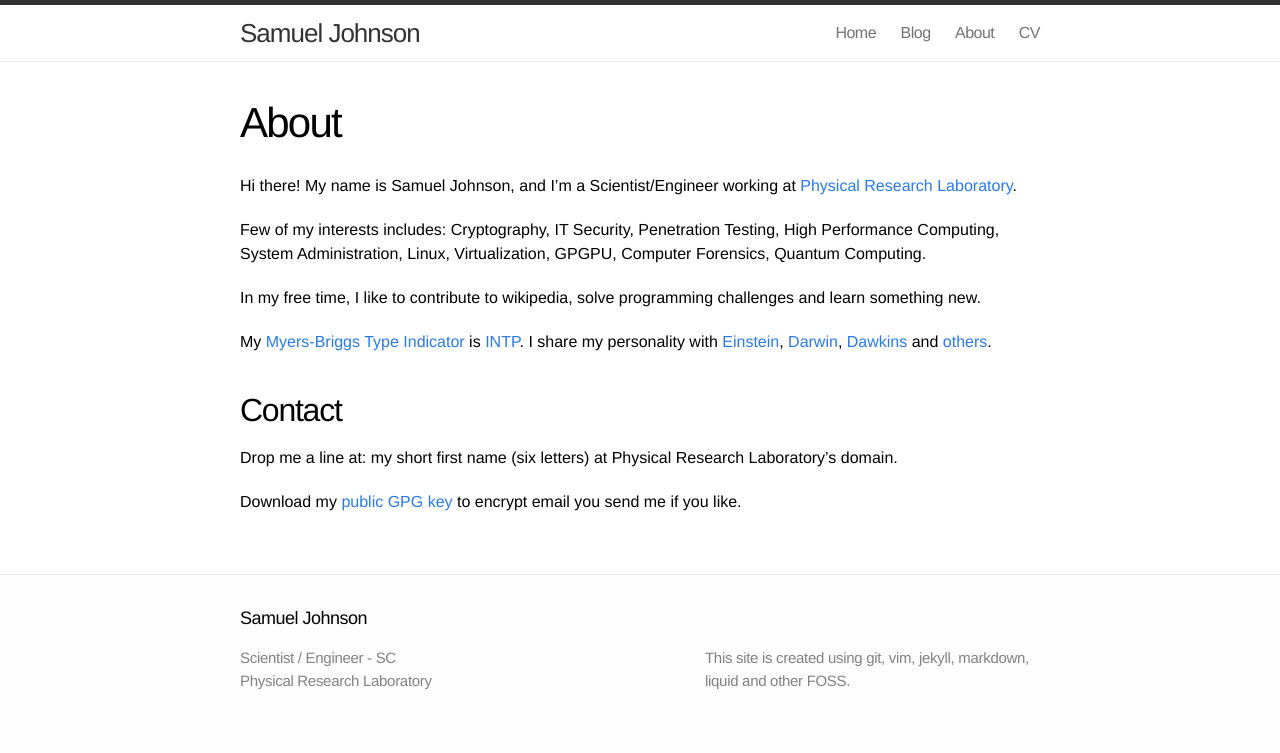
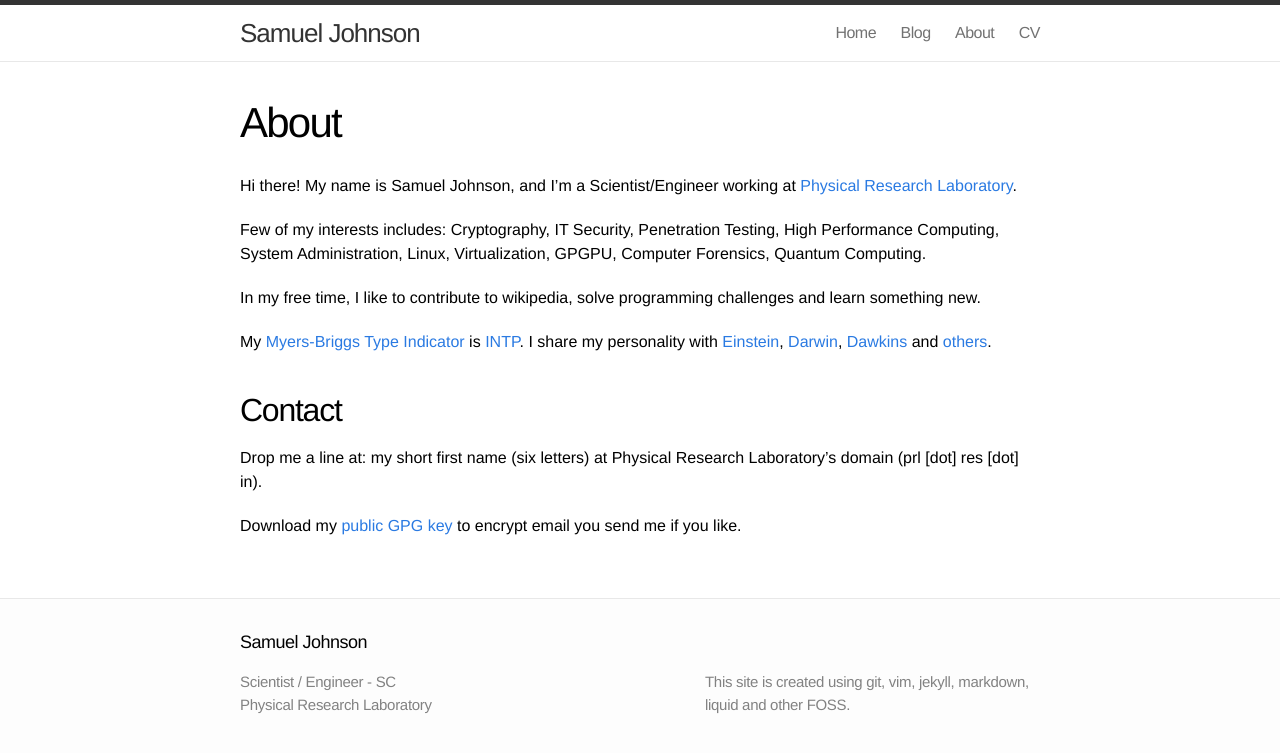
Before and after one commit to samueljohnson/samueljohnson.github.io.archive, a Jekyll site: the page built from about.markdown, in a window 1280 px wide. Shown: the top 753 px of the page. Built offline with Jekyll 4.4.1, drawn with Linux system fonts in a browser that asks for light colours.

Commit message:
Made my email a little less obfuscated

```diff
--- a/about.markdown
+++ b/about.markdown
@@ -14,6 +14,6 @@ My [Myers-Briggs Type Indicator](https://en.wikipedia.org/wiki/Myers-Briggs_Type
 
 ## Contact
 
-Drop me a line at: my short first name (six letters) at Physical Research Laboratory's domain.
+Drop me a line at: my short first name (six letters) at Physical Research Laboratory's domain (prl [dot] res [dot] in).
 
 Download my [public GPG key](https://samueljohnson.github.com/assets/PRL_Public.asc) to encrypt email you send me if you like.
```
